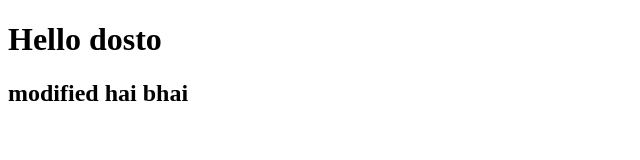
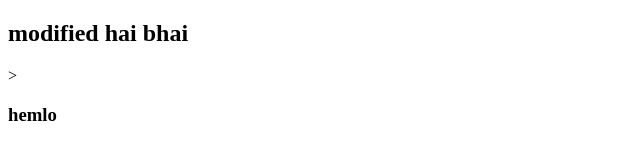
Before and after one commit to JayeshPanjwani/learn, a plain HTML site: page index.html in a window 1280 px wide. Shown: the whole page, without its empty margins (0-640 px from the left). Drawn offline with Linux system fonts and the light colour scheme.

Commit message:
modified

```diff
--- a/index.html
+++ b/index.html
@@ -6,7 +6,7 @@
     <title>Document</title>
 </head>
 <body>
-    <h1>Hello  dosto</h1>
     <h2>modified hai bhai </h2>
+>    <h3>hemlo</h3
 </body>
 </html>
```
